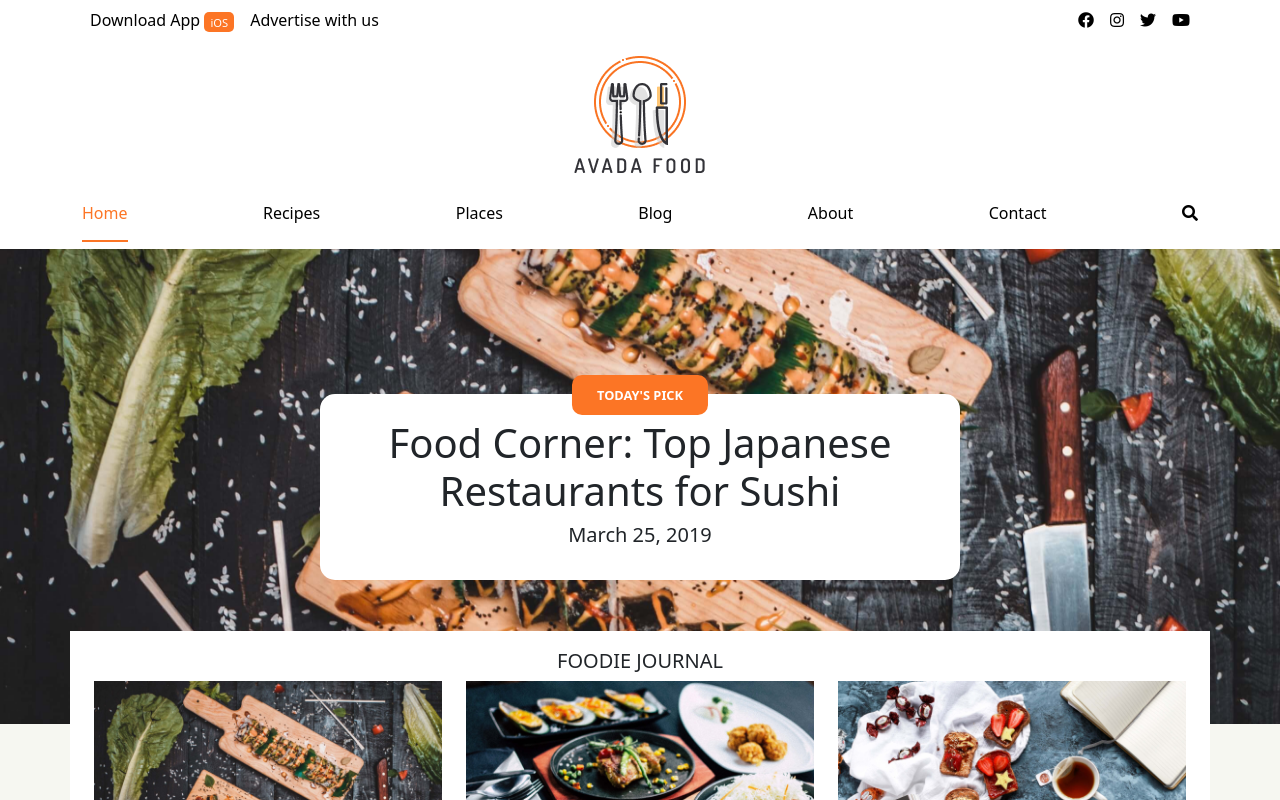
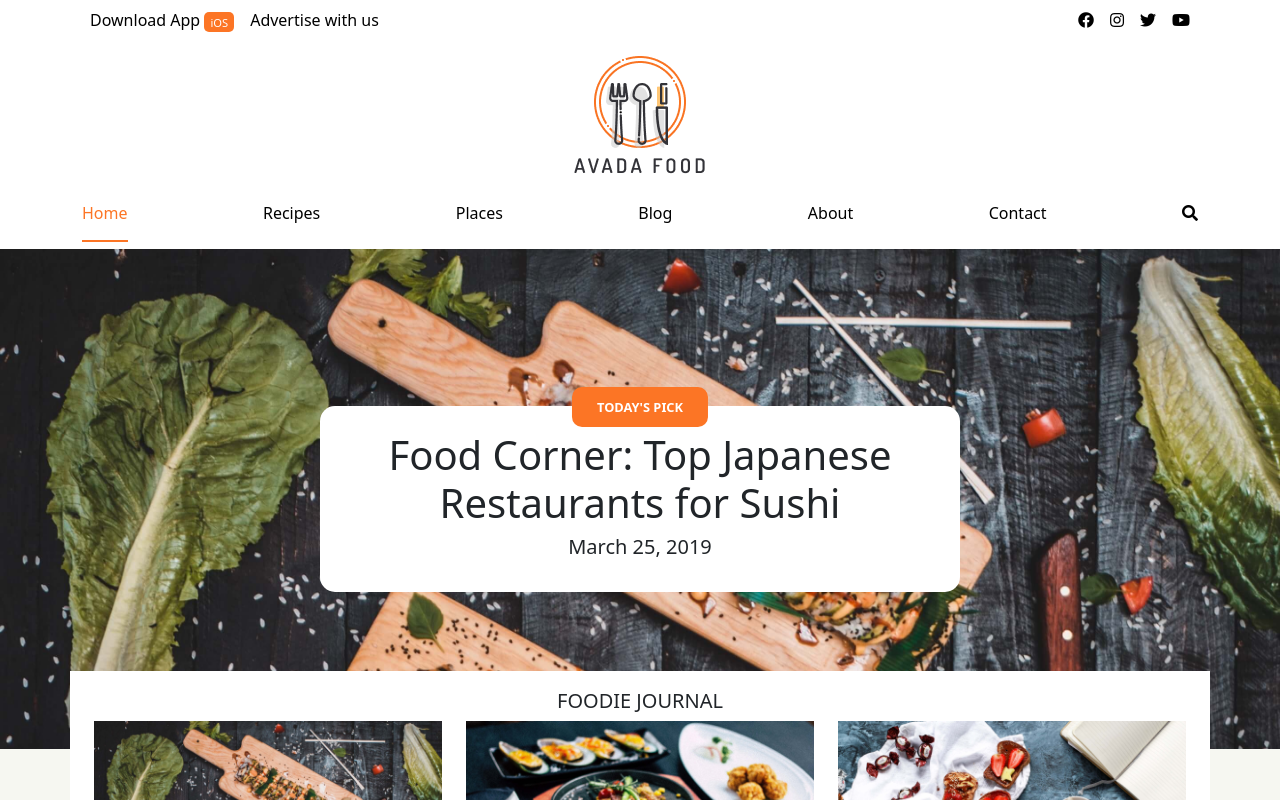
Before and after one commit to DavideZattra/proj-html-vuejs, a Vue app: page / in a window 1280 px wide. Shown: the top 800 px of the page. Built offline with nearby package versions, Linux system fonts and the light colour scheme.

Commit message:
added zoom-in transition to img

```diff
--- a/public/index.html
+++ b/public/index.html
@@ -5,7 +5,7 @@
     <meta http-equiv="X-UA-Compatible" content="IE=edge">
     <meta name="viewport" content="width=device-width,initial-scale=1.0">
     <link rel="icon" href="<%= BASE_URL %>favicon.ico">
-    <title><%= htmlWebpackPlugin.options.title %></title>
+    <title>Avada Food</title>
   </head>
   <body>
     <noscript>
--- a/src/App.vue
+++ b/src/App.vue
@@ -55,19 +55,19 @@ export default {
       foodieJournal : [
         {
           title: 'Food Corner: Top Japanese Restaurants for Sushi',
-          img : '../assets/img/single-post-img3.jpg',
+          img : 'single-post-img3.jpg',
           author : 'Admin',
           date: 'March 25th, 2019',
         },
         {
           title: 'Roundup: My New Favourite Recipes for Healthy Living',
-          img : '../assets/img/fi-roundup.jpg',
+          img : 'fi-roundup.jpg',
           author : 'Admin',
           date: 'March 25th, 2019',
         },
         {
           title: 'Why These Toast with Tea are My New Favourite',
-          img : '../assets/img/fi-toasts.jpg',
+          img : 'fi-toasts.jpg',
           author : 'Admin',
           date: 'March 25th, 2019',
         },
--- a/src/components/MainJumbotron.vue
+++ b/src/components/MainJumbotron.vue
@@ -1,5 +1,11 @@
 <template>
   <section id="ms_jumbotron">
+    <div class="ms_img-container">
+
+      <!-- <img class="jumbo-bg-img" :src="initialUrl + foodieJournal[counter].img" alt=""> -->
+      <img class="jumbo-bg-img" src="../assets/img/single-post-img3.jpg" alt="">
+
+    </div>
 
     <div id="ms_today-picks" class="text-center">
         <div class="ms_sticker">
@@ -20,7 +26,7 @@
             <!-- IT WORKS BUT BROWSER DOESN'T LIKE IMAGES -->
         <!-- <div class="col-4 ms_journal-cards" v-for="(element,index) in foodieJournal" :key="index">
             <div class="journal-img">
-                  <img class="img-fluid" :src="element.img" alt="">
+              <img class="img-fluid" :src="initialUrl + element.img" alt="">
               <div class="text-hover">
                 <a href="#"><i class="fas fa-link"></i></a>
                 <h5>{{element.title}}</h5>
@@ -73,15 +79,14 @@
 </template>
 
 <script>
-// import TodayPicks from './JumbotronPicks.vue'
-// import FoodieJournal from './JumbotronJournal.vue'
 
 export default {
 name : 'Jumbotron',
 props : ['foodieJournal'],
 data : function(){
   return{
-    counter : 0
+    counter : 0,
+    initialUrl: '../assets/img/'
   }
 }
 }
@@ -92,12 +97,28 @@ data : function(){
 
 #ms_jumbotron{
   position: relative;
-  height: 475px;
+  height: 500px;
   margin-bottom: 375px;
-  background-image: url('../assets/img/single-post-img3.jpg');
-  background-position: center;
-  background-repeat: no-repeat;
-  background-size: cover;
+
+  .ms_img-container{
+    height: 100%;
+    overflow: hidden;
+
+    .jumbo-bg-img{
+      height: 100%;
+      width: 100%;
+      object-fit: cover;
+      object-position: top;
+      transition: transform .5s ease;
+
+      &:hover{
+        transform: scale(1.05);
+        // animation-name: zoomie;
+        // animation-duration: 2s;
+        // animation-iteration-count: 1;
+      }
+    }
+  }
 
   #ms_today-picks{
     position: absolute;
@@ -152,6 +173,11 @@ data : function(){
       text-align: center;
       .journal-img{
         position: relative;
+        overflow: hidden;
+
+        img{
+          transition: transform .5s ease;
+        }
 
         .text-hover{
           position: absolute;
@@ -174,12 +200,15 @@ data : function(){
             background-color: white;
           }
         }
-
-      }
-
         &:hover .text-hover{
           display: flex;
         }
+
+      }
+      &:hover img{
+        transform: scale(1.05);
+      }
+
       h5{
           padding: 10px 0;
           font-size: 1rem;
--- a/src/components/MainPopular.vue
+++ b/src/components/MainPopular.vue
@@ -112,6 +112,11 @@ name : 'PopularRecipes'
     .ms_main-img{
         position: relative;
         text-align: center;
+        overflow: hidden;
+
+        img{
+          transition: transform .5s ease;
+        }
 
         .text-hover{
         position: absolute;
@@ -158,6 +163,10 @@ name : 'PopularRecipes'
         }
     }
 
+    &:hover img{
+        transform: scale(1.05);
+    }
+
 
 }
 
@@ -167,9 +176,11 @@ name : 'PopularRecipes'
     flex-basis: 50%;
     margin-bottom: 16px;
     text-align: center;
+    overflow: hidden;
 
     img{
         width: 100%;
+        transition: transform .5s ease;
     }
 
     .text-hover{
@@ -204,5 +215,9 @@ name : 'PopularRecipes'
     &:hover .text-hover{
         display: flex;
     }
+
+    &:hover img{
+        transform: scale(1.1);
+    }
 }
 </style>
```
Lines whose indentation alone changed are shown as unchanged.
